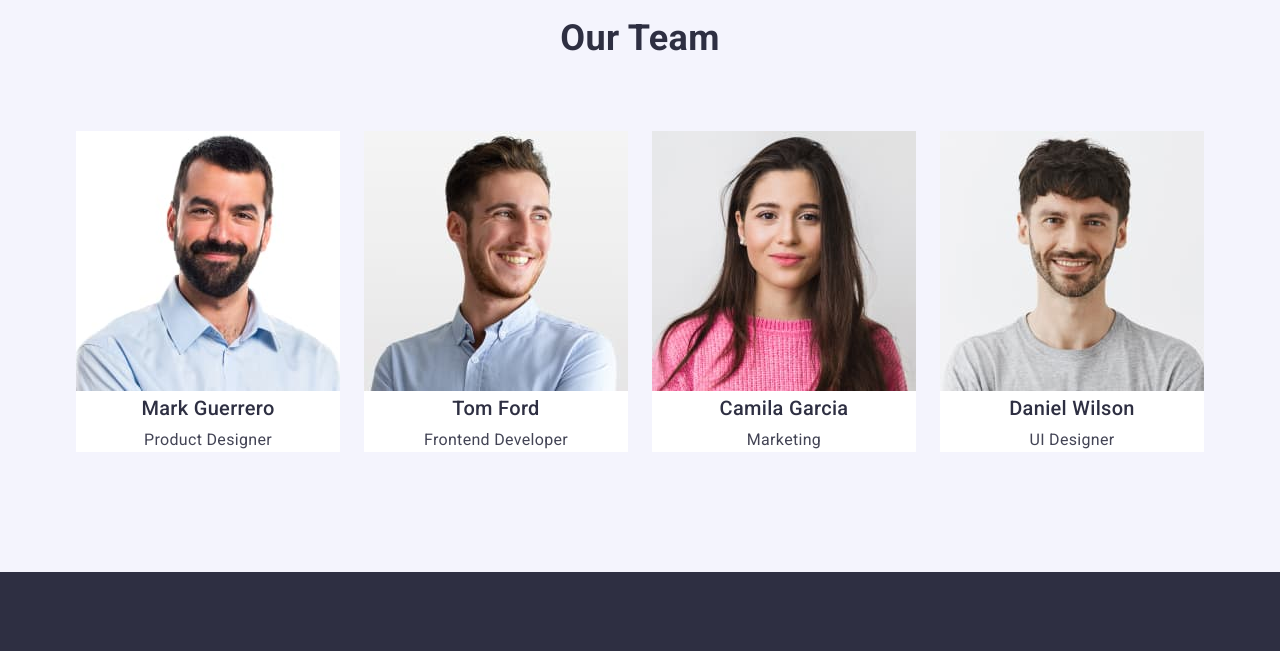
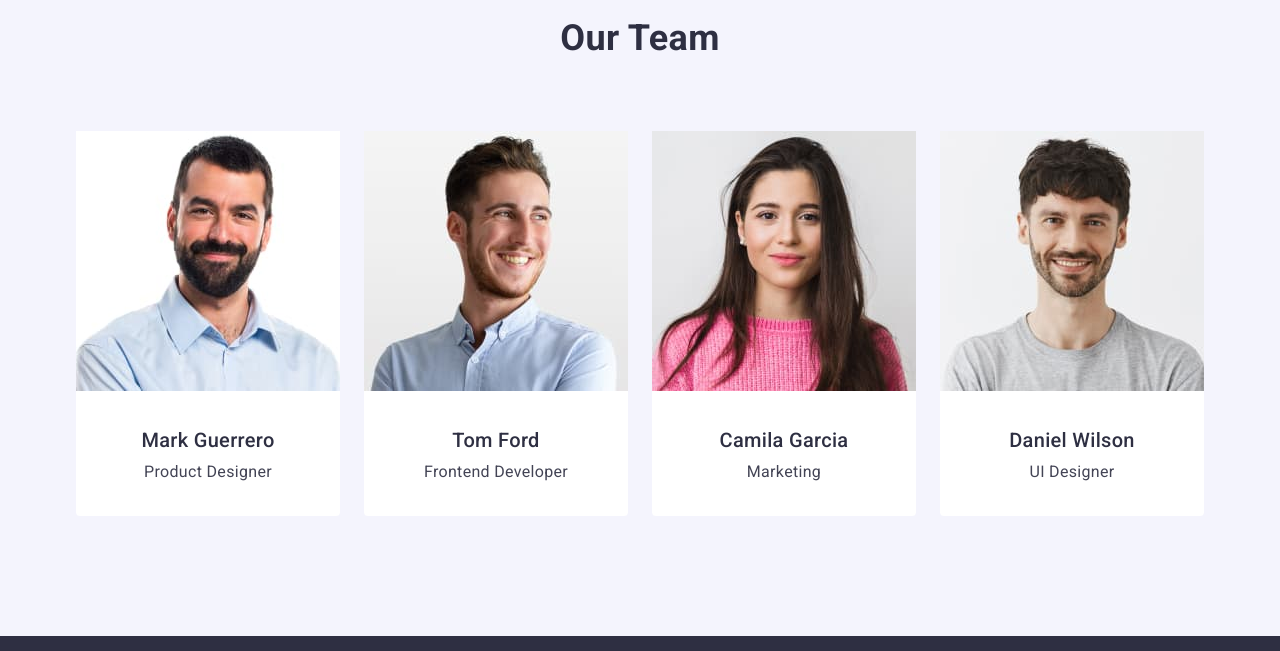
Before and after one commit to RosstyslavP/goit-markup-hw-03, a plain HTML site: page index.html in a window 1280 px wide. Shown: the part 1680-2331 px from the top of the page. Drawn offline with nearby package versions, Linux system fonts and the light colour scheme.

Commit message:
correction hw-3

```diff
--- a/css/styles.css
+++ b/css/styles.css
@@ -232,6 +232,12 @@ ul {
 }
 .team {
   background: var(--white-color);
+  width: calc((100% - 72px) / 4);
+  border-radius: 0px 0px 4px 4px;
+}
+
+.content-team {
+  padding: 32px 16px;
 }
 
 .team-title {
```
